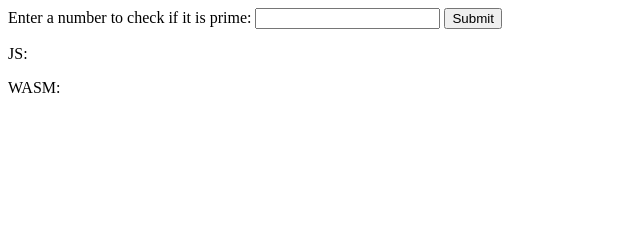
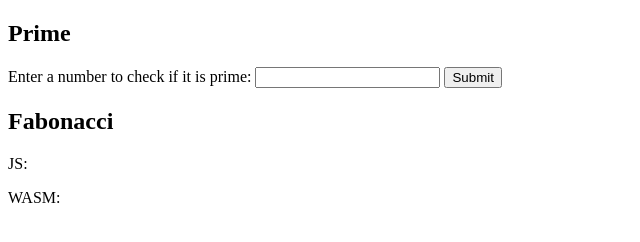
Before and after one commit to ckken/ts-wasm, a website: page public/index.html in a window 1280 px wide. Shown: the whole page, without its empty margins (0-640 px from the left). Drawn offline with Linux system fonts and the light colour scheme; no server answers.

Commit message:
feat: up

```diff
--- a/public/index.html
+++ b/public/index.html
@@ -5,6 +5,7 @@
         <title>AssemblyScript isPrime demo</title>
     </head>
     <body>
+        <h2>Prime</h2>
         <form id="prime-checker">
             <label for="number">Enter a number to check if it is prime:</label>
             <input name="number" type="number" />
@@ -12,6 +13,7 @@
         </form>
 
         <p id="result"></p>
+        <h2>Fabonacci</h2>
         <p class="fabonacci_js">JS:<span id="fabonacci_js"></span></p>
         <p class="fabonacci_wasm">WASM:<span id="fabonacci_wasm"></span></p>
         <p class="fabonacci_wasm"><span id="fabonacci_compare"></span></p>
```
